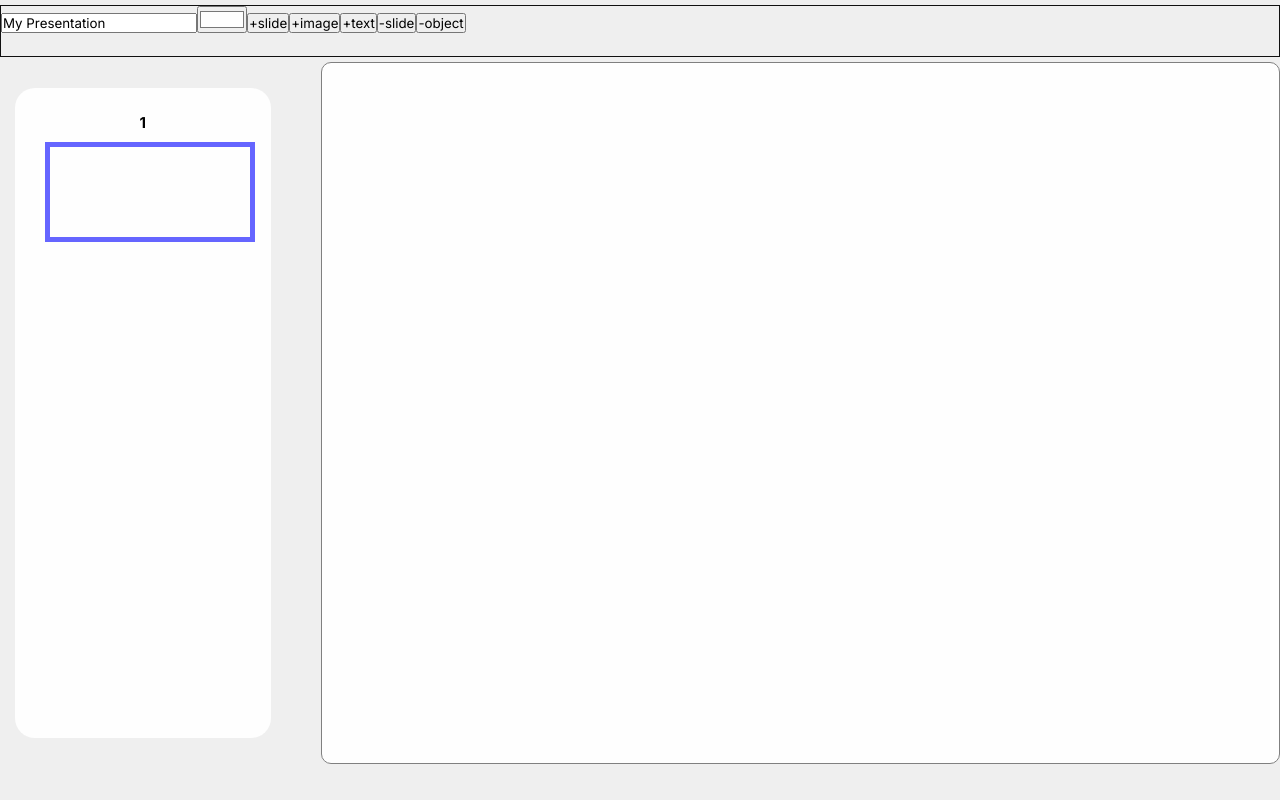
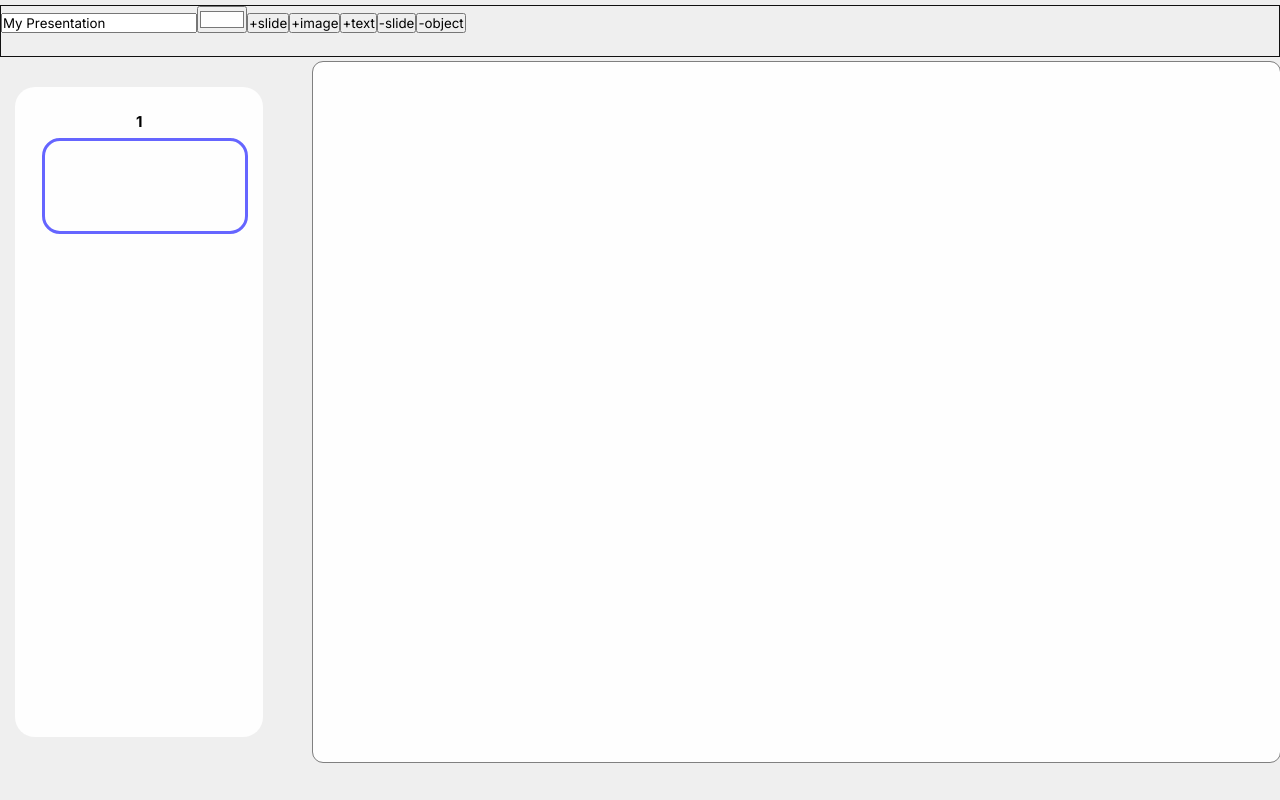
Before and after one commit to YaNeVLAD/Frontend_React, a React (Vite) app: page / in a window 1280 px wide. Built offline with nearby package versions, Linux system fonts and the light colour scheme.

Commit message:
Изменил border у всех элементов на outline

```diff
--- a/src/App.module.css
+++ b/src/App.module.css
@@ -26,7 +26,7 @@
   background-size: cover;
   width: 1024px;
   height: calc(100vh - (var(--toolsBarHeight)));
-  border: 1px solid #808080;
+  outline: 1px solid #808080;
   border-radius: 10px;
 }
 
--- a/src/views/slide/Slide.module.css
+++ b/src/views/slide/Slide.module.css
@@ -2,5 +2,6 @@
     position: relative;
     background-repeat: no-repeat;
     background-size: cover;
-    border: 3px solid #808080;
+    outline: 3px solid #808080;
+    border-radius: 15px;
 }
--- a/src/views/slide/Slide.tsx
+++ b/src/views/slide/Slide.tsx
@@ -13,17 +13,10 @@ type SlideProps = {
     scale: number,
 }
 
-//Порешать превью. Сделать её слайдом. В каждый слайд и объект прокидывать scale
-// Добавить в пропсы isSelected для изменения стилей
-// И поле selection, чтобы устанавливать его через slide
-
-// ширина и высота делается через `${SLIDE_HEIGHT/SLIDE_WIDTH * scale}px`
-// Scale прокидывается и в объекты. С текстом могут быть проблемы
-// передавать функции с параметрами в on-что-то () => func(param)
 function Slide(props: SlideProps) {
 
     const slideStyle: CSSProperties = {}
-    if (props.isSelected) slideStyle.border = 'solid 5px #6565FF'
+    if (props.isSelected) slideStyle.outline = 'solid 3.5px #6565FF'
 
     switch (props.background.type) {
         case 'solid':
--- a/src/views/slideCollection/SlideCollection.module.css
+++ b/src/views/slideCollection/SlideCollection.module.css
@@ -10,6 +10,25 @@
     padding: 25px;
     background-color: #FEFEFE;
     border-radius: 20px;
+}
+
+.slideCollection::-webkit-scrollbar {
+    width: 10px;
+}
+
+.slideCollection::-webkit-scrollbar-track {
+    background: #EFEFEF;
+    border-radius: 10px;
+}
+
+.slideCollection::-webkit-scrollbar-thumb {
+    background-color: #808080;
+    border-radius: 10px;
+    border: 0px;
+}
+
+.slideCollection::-webkit-scrollbar-thumb:hover {
+    background-color: #404040;
 }
 
 .slideCollectionItemTitle {
@@ -30,3 +49,9 @@
     flex-wrap: nowrap;
     margin: 10px 5px;
 }
+
+.slideCollectionItemDiv:hover .slideCollectionSlide {
+    outline: 3px solid #404040;
+    outline-width: 3.5px;
+    border: 0;
+}
--- a/src/views/slideCollection/SlideCollection.tsx
+++ b/src/views/slideCollection/SlideCollection.tsx
@@ -10,8 +10,6 @@ type SlideCollectionProps = {
     scale: number
 }
 
-// Для отключения взаимодействия использвать в css pointer-events: none
-// Родителю задавать onClick, а слайду прокидывать pointer-events: none
 function SlideCollection({ slides, selectedSlideId, scale }: SlideCollectionProps) {
     return (
         <div className={style.slideCollection}>
```
